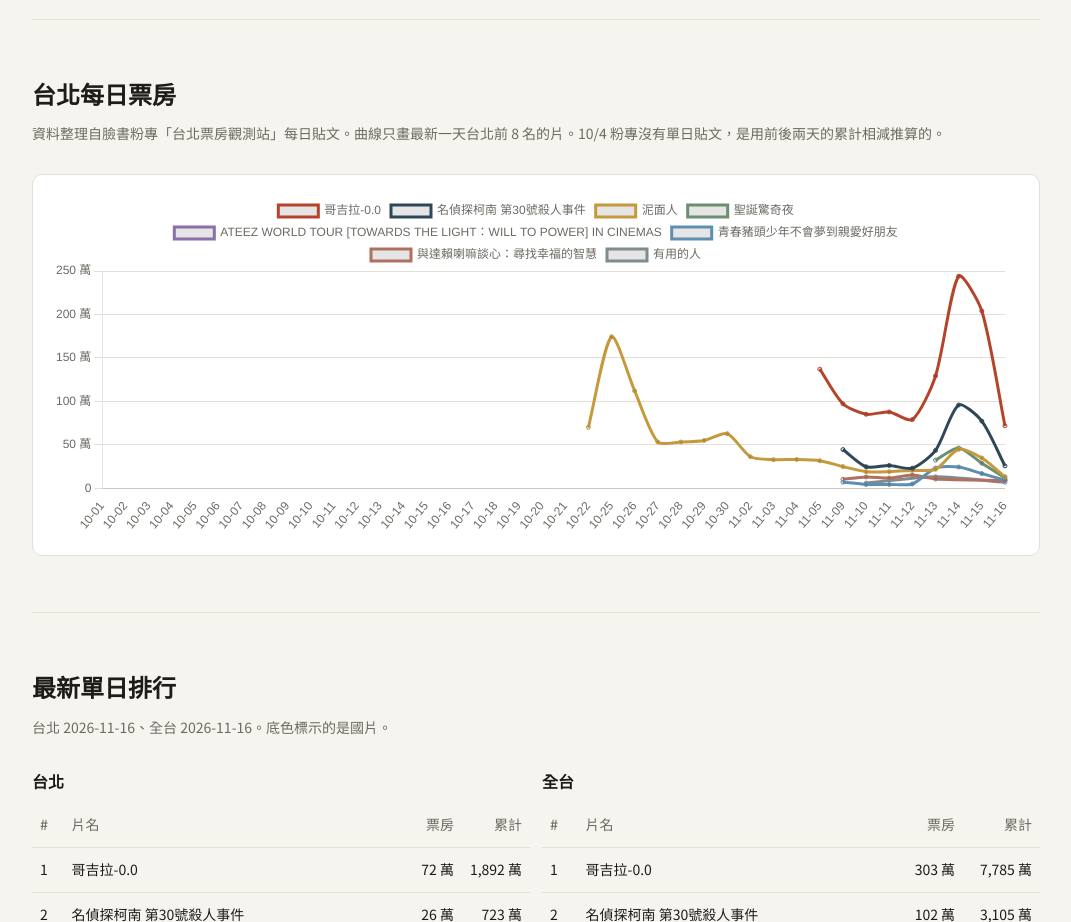
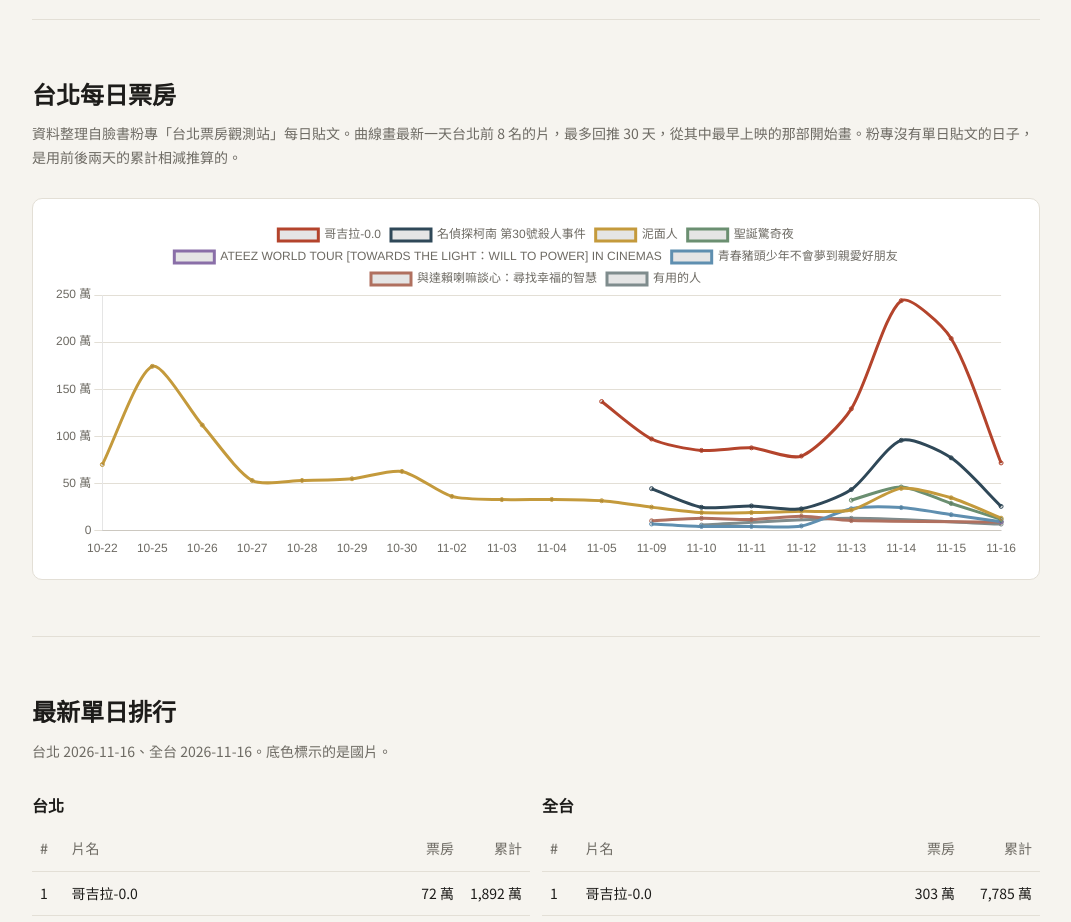
Before and after one commit to nwu563533/boxoffice-tw, a plain HTML site: page site/tracker.html in a window 1280 px wide. Shown: the part 980-1902 px from the top of the page, without its empty margins (104-1175 px from the left). Drawn offline with nearby package versions, Linux system fonts and the light colour scheme.

Commit message:
site: 台北每日票房圖只畫最近 30 天，從追蹤片最早有數字的那天開始
Co-Authored-By: Claude Opus 5.5 <noreply@anthropic.com>

```diff
--- a/site/tracker.html
+++ b/site/tracker.html
@@ -28,7 +28,7 @@
 
   <section>
     <h2>台北每日票房</h2>
-    <p class="sub">資料整理自臉書粉專「台北票房觀測站」每日貼文。曲線只畫最新一天台北前 8 名的片。10/4 粉專沒有單日貼文，是用前後兩天的累計相減推算的。</p>
+    <p class="sub">資料整理自臉書粉專「台北票房觀測站」每日貼文。曲線畫最新一天台北前 8 名的片，最多回推 30 天，從其中最早上映的那部開始畫。粉專沒有單日貼文的日子，是用前後兩天的累計相減推算的。</p>
     <div id="taipeiBox"></div>
   </section>
 
@@ -90,9 +90,14 @@ fetch('data.json', { cache: 'no-cache' }).then(r => r.json()).then(d => {
     tb.innerHTML = `<div class="note">還沒有資料。開始整理後，這裡會出現每部片的台北每日票房曲線。</div>`;
   } else {
     tb.innerHTML = '<div class="panel"><div class="chart"><canvas id="taipeiChart"></canvas></div></div>';
-    const dates = [...new Set(d.taipei_daily.map(x => x.date))].sort();
     const latest = d.taipei_latest.date;
+    // 只畫最近 30 天，舊的日期隨時間滑出去
+    const from = new Date(new Date(latest).getTime() - 30 * 864e5).toISOString().slice(0, 10);
+    const dates = [...new Set(d.taipei_daily.map(x => x.date))].filter(x => x >= from).sort();
     const films = d.taipei_daily.filter(x => x.date === latest && x.rank <= 8).sort((a, b) => a.rank - b.rank).map(x => x.film);
+    // 起點再往後收：從這幾部片第一次有數字的那天開始，前面全空的日子不畫
+    const firstHit = dates.findIndex(dt => d.taipei_daily.some(x => x.date === dt && films.includes(x.film)));
+    if (firstHit > 0) dates.splice(0, firstHit);
     const palette = [css('--accent'), css('--bar'), '#c49a3c', '#6b8f71', '#8a6fa8', '#5f8fb0', '#b0705f', '#7f8c8d'];
     new Chart(document.getElementById('taipeiChart'), {
       type: 'line',
```
